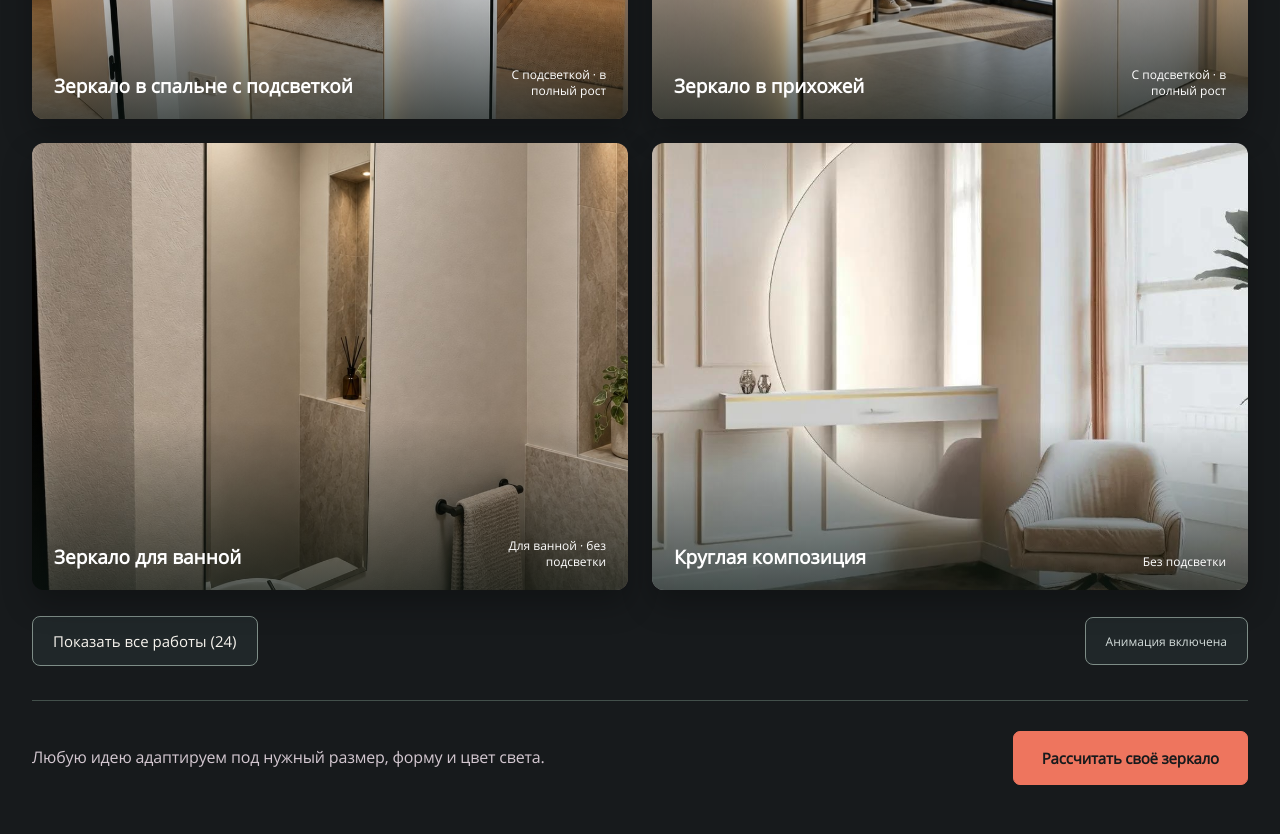
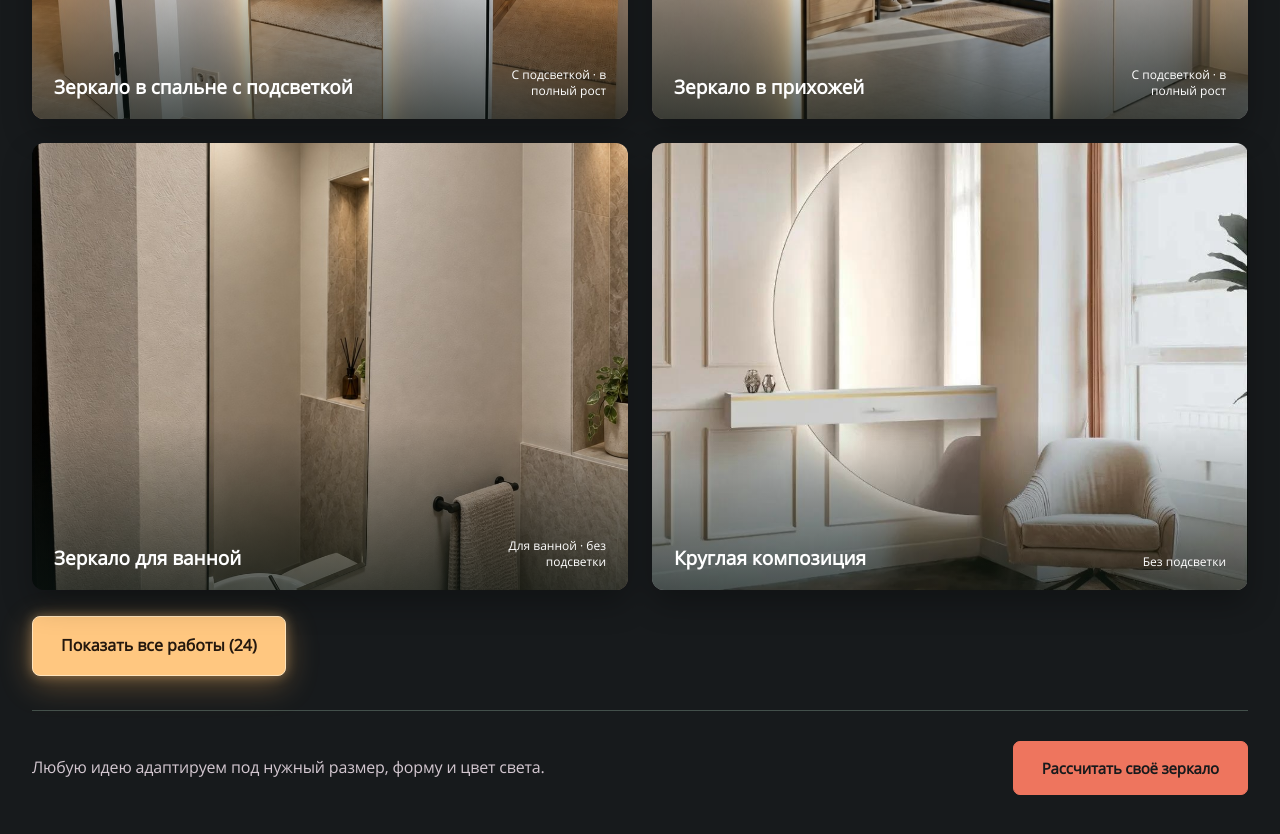
Before and after one commit to Vasiliy1564/zerkala-calc-, a plain HTML site: page index.html in a window 1280 px wide. Shown: the part 1420-2254 px from the top of the page. Drawn offline with Linux system fonts and the light colour scheme.

Commit message:
Highlight all-works button with warm light and remove gallery animations

```diff
--- a/css/showroom.css
+++ b/css/showroom.css
@@ -1,4 +1,4 @@
-/* Photo showroom: content first, depth only around the photographs. */
+/* Static photo showroom with a clearly lit gallery control. */
 .hero{min-height:600px!important;padding-top:35px!important;padding-bottom:48px!important}
 .hero .room{height:520px!important}
 .hero .cta{min-height:52px;gap:18px;font-size:14px}
@@ -6,14 +6,12 @@
 #projects{padding-top:58px;padding-bottom:58px;scroll-margin-top:24px}
 #projects .section-head{margin-bottom:28px}
 #projects .display{font-size:clamp(32px,4vw,52px)!important;line-height:1.12}
-#projects .projects-grid{display:grid;grid-template-columns:repeat(2,minmax(0,1fr));grid-auto-rows:auto;gap:24px;perspective:1400px}
-#projects .projects-grid .project{grid-column:auto;grid-row:auto;aspect-ratio:4/3;min-height:0;border-radius:12px;padding:0;transform:perspective(1100px) rotateX(var(--work-rx,0deg)) rotateY(var(--work-ry,0deg));transform-style:preserve-3d;transition:transform .5s cubic-bezier(.16,1,.3,1),box-shadow .5s;box-shadow:0 14px 30px #0004;isolation:isolate}
+#projects .projects-grid{display:grid;grid-template-columns:repeat(2,minmax(0,1fr));grid-auto-rows:auto;gap:24px}
+#projects .projects-grid .project{grid-column:auto;grid-row:auto;aspect-ratio:4/3;min-height:0;border-radius:12px;padding:0;box-shadow:0 14px 30px #0004;isolation:isolate}
 #projects .project:focus-visible{outline:3px solid #ffb59e;outline-offset:5px}
-#projects .project img{width:100%;height:100%;object-fit:cover;transform:scale(1.025);transition:transform .7s cubic-bezier(.16,1,.3,1)}
-#projects .project:hover img{transform:scale(1.055)}
-#projects .project:before{content:'';position:absolute;inset:-50%;z-index:3;background:linear-gradient(110deg,transparent 38%,#fff3 49%,transparent 60%);transform:translateX(-75%);pointer-events:none;opacity:0}
-#projects .project.work-pass:before{animation:work-light-pass 1.1s cubic-bezier(.16,1,.3,1) both}
-#projects .project.work-pass{animation:work-depth .95s cubic-bezier(.16,1,.3,1)}
+#projects .project img{width:100%;height:100%;object-fit:cover;transform:none;transition:none}
+#projects .project,#projects .project img,#projects .project-info{animation:none!important;transition:none!important;transform:none!important;translate:none!important}
+#projects .project:before{display:none!important}
 #projects .project-info{inset:auto 22px 20px;gap:12px}
 #projects .project-info strong{font-family:Studio,'Open Sans',sans-serif;font-size:19px;line-height:1.3;font-weight:600;max-width:70%}
 #projects .project-info span{font-size:12px}
@@ -21,11 +19,10 @@
 .gallery-controls button{min-height:48px;padding:12px 20px;background:#202729;color:#f6f3ed;border:1px solid #7e8d87;border-radius:8px;font:inherit}
 .gallery-controls button:hover{background:#333c3b}
 .gallery-controls button[hidden]{display:none}
-.gallery-motion{font-size:12px!important;color:#d3dcda!important}
+.gallery-controls .gallery-more{background:#ffc780;color:#24180e;font-size:16px;font-weight:700;min-height:56px;padding:16px 28px;border-color:#ffe4bc;box-shadow:0 0 12px #ffc78066,0 8px 32px #ffb45c55}
+.gallery-controls .gallery-more:hover{background:#ffdbac;box-shadow:0 0 16px #ffc78088,0 8px 36px #ffb45c66}
+.gallery-controls .gallery-more:focus-visible{outline:3px solid #fff1d9;outline-offset:5px}
+@media(max-width:560px){.gallery-controls .gallery-more{width:100%;padding:16px 20px}}
 #calculator{scroll-margin-top:24px}
-@keyframes work-light-pass{0%{opacity:0;transform:translateX(-75%)}20%{opacity:1}100%{opacity:0;transform:translateX(75%)}}
-@keyframes work-depth{0%{transform:perspective(1100px) rotateY(-3deg) rotateX(2deg)}100%{transform:perspective(1100px) rotateY(0) rotateX(0)}}
 @media(max-width:800px){.hero{padding:28px 6% 34px!important;gap:30px!important;grid-template-columns:1fr!important;width:100%!important}.hero .room{height:380px!important}.hero h1{font-size:clamp(38px,8vw,54px)!important}.hero .hero-copy>div{display:flex;gap:18px;flex-wrap:wrap;align-items:center}.hero .secondary-link{margin-left:0}.hero .hero-note{margin-top:20px!important}#projects .projects-grid{gap:16px}#projects .project-info{inset:auto 14px 14px;display:block}#projects .project-info strong{display:block;font-size:16px;max-width:100%}#projects .project-info span{display:block;margin-top:5px;text-align:left;max-width:none}}
 @media(max-width:560px){#projects .projects-grid{grid-template-columns:1fr}#projects .projects-grid .project{aspect-ratio:5/4}#projects{padding-top:38px;padding-bottom:38px}.hero .room{height:330px!important}.hero .cta{padding:15px 18px;font-size:13px}.gallery-controls{gap:8px}.gallery-controls button{padding:10px 14px}}
-@media(prefers-reduced-motion:reduce){#projects .projects-grid .project,#projects .project img{animation:none!important;transform:none!important;transition:none!important}#projects .project:before{display:none}}
-html.gallery-still #projects .project,html.gallery-still #projects .project:before{animation:none!important;transform:none!important}
--- a/index.html
+++ b/index.html
@@ -124,7 +124,7 @@ html{scroll-padding-top:16px}#quote-form{scroll-margin-top:0}body{background:#ff
 <link href="css/motion-site.css?v=20261105-2" rel="stylesheet"/><style id="header-bot-contact">
 .header-contacts{display:flex;align-items:center;justify-content:space-between;gap:12px;padding-top:14px;padding-bottom:14px;border-bottom:1px solid var(--line,#d8d8d8)}.header-owner-phone{display:flex;flex-direction:column;gap:2px;text-decoration:none;min-height:44px;justify-content:center;color:var(--ink,#171b1e)}.header-owner-phone span{font-size:13px;line-height:1.3}.header-owner-phone strong{font-size:clamp(15px,2vw,19px);line-height:1.35;white-space:nowrap}.header-max-link{display:inline-flex;align-items:center;justify-content:center;gap:8px;min-height:44px;padding:10px 16px;border-radius:999px;background:var(--brand,#174936);color:#fff!important;text-decoration:none;font-size:14px;font-weight:600;line-height:1.2;text-align:center}.header-max-link:hover{filter:brightness(1.12)}.header-max-link:focus-visible,.header-owner-phone:focus-visible{outline:3px solid var(--accent,#fc734d);outline-offset:4px}@media(max-width:420px){.header-contacts{gap:8px}.header-max-link{padding:10px 12px;font-size:12px;max-width:145px}.header-owner-phone strong{font-size:15px}}
 </style>
-<link rel="stylesheet" href="css/showroom.css?v=20261106-1"/>
+<link rel="stylesheet" href="css/showroom.css?v=20261106-2"/>
 </head>
 <body>
 <a class="skip-link" href="#main">К содержимому</a>
@@ -264,7 +264,7 @@ html{scroll-padding-top:16px}#quote-form{scroll-margin-top:0}body{background:#ff
 
 
 </div>
-<div class="gallery-controls"><button type="button" class="gallery-more" aria-controls="work-gallery" aria-expanded="false" hidden>Показать все работы</button><button type="button" class="gallery-motion" aria-pressed="true" hidden>Анимация включена</button></div><div class="projects-action">
+<div class="gallery-controls"><button type="button" class="gallery-more" aria-controls="work-gallery" aria-expanded="false" hidden>Показать все работы</button></div><div class="projects-action">
 <p>Любую идею адаптируем под нужный размер, форму и цвет света.</p>
 <a class="button" href="#quote-form">Рассчитать своё зеркало</a>
 </div>
@@ -832,6 +832,6 @@ html{scroll-padding-top:16px}#quote-form{scroll-margin-top:0}body{background:#ff
 <script defer="" src="js/quote-details.js?v=delivery-label-20261103"></script><script defer="" src="js/order.js?v=max-bot-20261105"></script>
 <script defer="" src="js/comfort.js?v=installed-delivery-20261103-motion2"></script><script defer="" src="js/copy-calculation.js?v=cm-input-20261029-v3"></script><script defer="" src="js/keyboard.js?v=keyboard-resize-20261029"></script> <script defer="" src="js/client-tools.js?v=contact-20261103"></script>
 <script defer="True" src="js/motion-site.js?v=20261105-2"></script><script defer="True" src="js/motion-scene.js?v=20261105-1"></script><script defer src="js/max-bot-contact.js?v=20261105-1"></script>
-<script defer src="js/showroom.js?v=20261106-1"></script>
+<script defer src="js/showroom.js?v=20261106-2"></script>
 </body>
 </html>
--- a/js/showroom.js
+++ b/js/showroom.js
@@ -1,16 +1,10 @@
 (()=>{
  'use strict';
  const section=document.getElementById('projects');if(!section)return;
- const cards=[...section.querySelectorAll('.project')],more=section.querySelector('.gallery-more'),motion=section.querySelector('.gallery-motion'),filters=[...section.querySelectorAll('[data-filter]')],reduced=matchMedia('(prefers-reduced-motion: reduce)'),fine=matchMedia('(hover:hover) and (pointer:fine)');
- let expanded=false,category='all',enabled=!reduced.matches;
+ const cards=[...section.querySelectorAll('.project')],more=section.querySelector('.gallery-more'),filters=[...section.querySelectorAll('[data-filter]')],reduced=matchMedia('(prefers-reduced-motion: reduce)');
+ let expanded=false,category='all';
  function update(){let count=0;cards.forEach(card=>{const matches=category==='all'||(card.dataset.category||'').split(/\s+/).includes(category);card.hidden=!matches||(!expanded&&count>=4);if(matches)count++;});more.hidden=count<=4;more.setAttribute('aria-expanded',String(expanded));more.textContent=expanded?'Свернуть работы':'Показать все работы ('+count+')';filters.forEach(b=>b.setAttribute('aria-pressed',String(b.dataset.filter===category)));}
  more.addEventListener('click',()=>{expanded=!expanded;update();if(!expanded&&more.getBoundingClientRect().top<0)section.scrollIntoView({behavior:reduced.matches?'instant':'smooth',block:'start'});});
  filters.forEach(b=>b.addEventListener('click',()=>{category=b.dataset.filter;expanded=false;update();}));
- function reset(card){card.style.removeProperty('--work-rx');card.style.removeProperty('--work-ry');}
- function syncMotion(){document.documentElement.classList.toggle('gallery-still',!enabled);motion.setAttribute('aria-pressed',String(enabled));motion.textContent=enabled?'Анимация включена':'Анимация выключена';cards.forEach(reset);}
- motion.hidden=false;motion.addEventListener('click',()=>{enabled=!enabled&&!reduced.matches;syncMotion();});reduced.addEventListener('change',()=>{enabled=!reduced.matches;syncMotion();});
- cards.forEach(card=>{let frame=0;card.addEventListener('pointermove',e=>{if(!enabled||!fine.matches)return;cancelAnimationFrame(frame);frame=requestAnimationFrame(()=>{const r=card.getBoundingClientRect();card.style.setProperty('--work-rx',((.5-(e.clientY-r.top)/r.height)*5)+'deg');card.style.setProperty('--work-ry',(((e.clientX-r.left)/r.width-.5)*7)+'deg');});});card.addEventListener('pointerleave',()=>{cancelAnimationFrame(frame);reset(card);});});
- if('IntersectionObserver'in window){const seen=new IntersectionObserver(entries=>entries.forEach(e=>{if(e.isIntersecting){if(enabled)e.target.classList.add('work-pass');seen.unobserve(e.target);}}),{threshold:.35});cards.forEach(c=>{seen.observe(c);c.addEventListener('animationend',e=>{if(e.animationName==='work-light-pass')c.classList.remove('work-pass');});});}
- document.addEventListener('visibilitychange',()=>{if(document.hidden)cards.forEach(c=>{c.classList.remove('work-pass');reset(c);});});
- update();syncMotion();
+ update();
 })();
```
